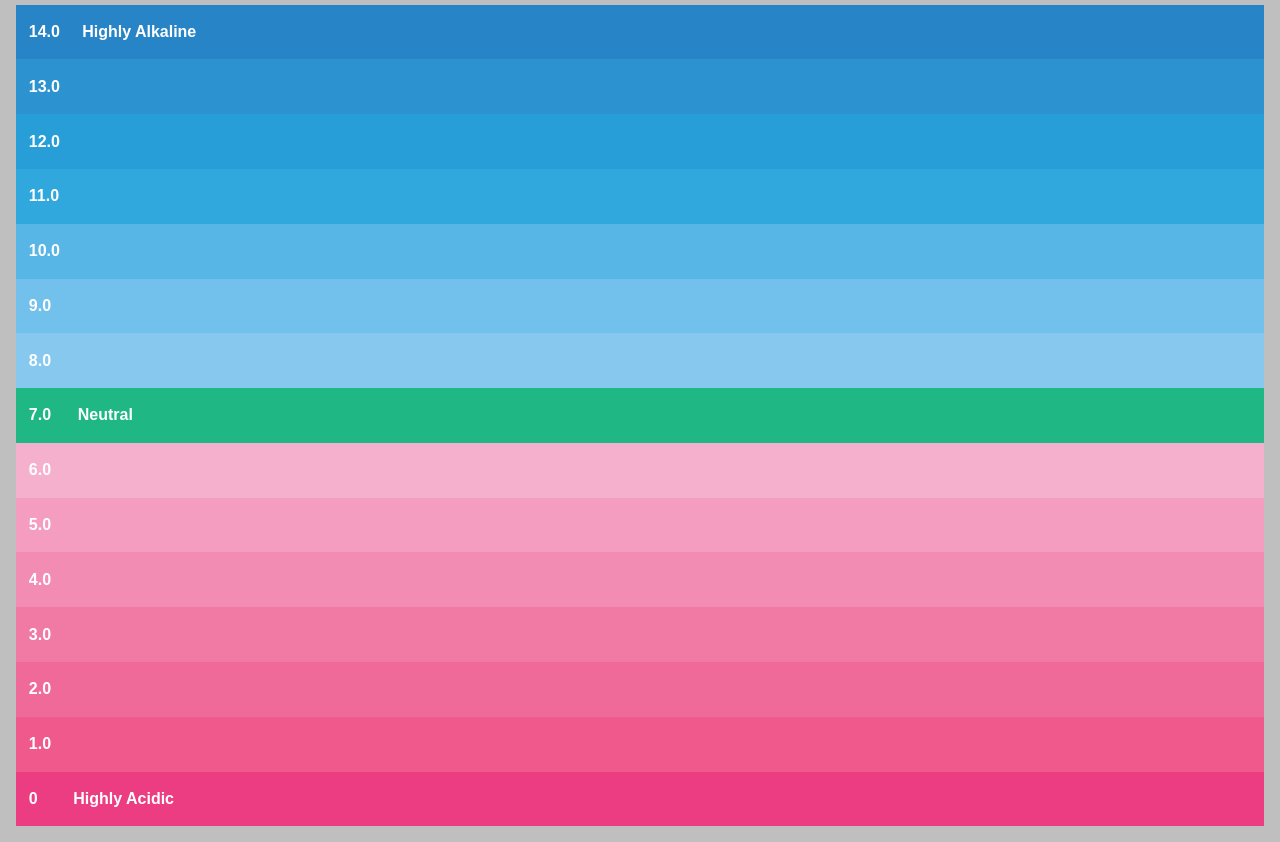
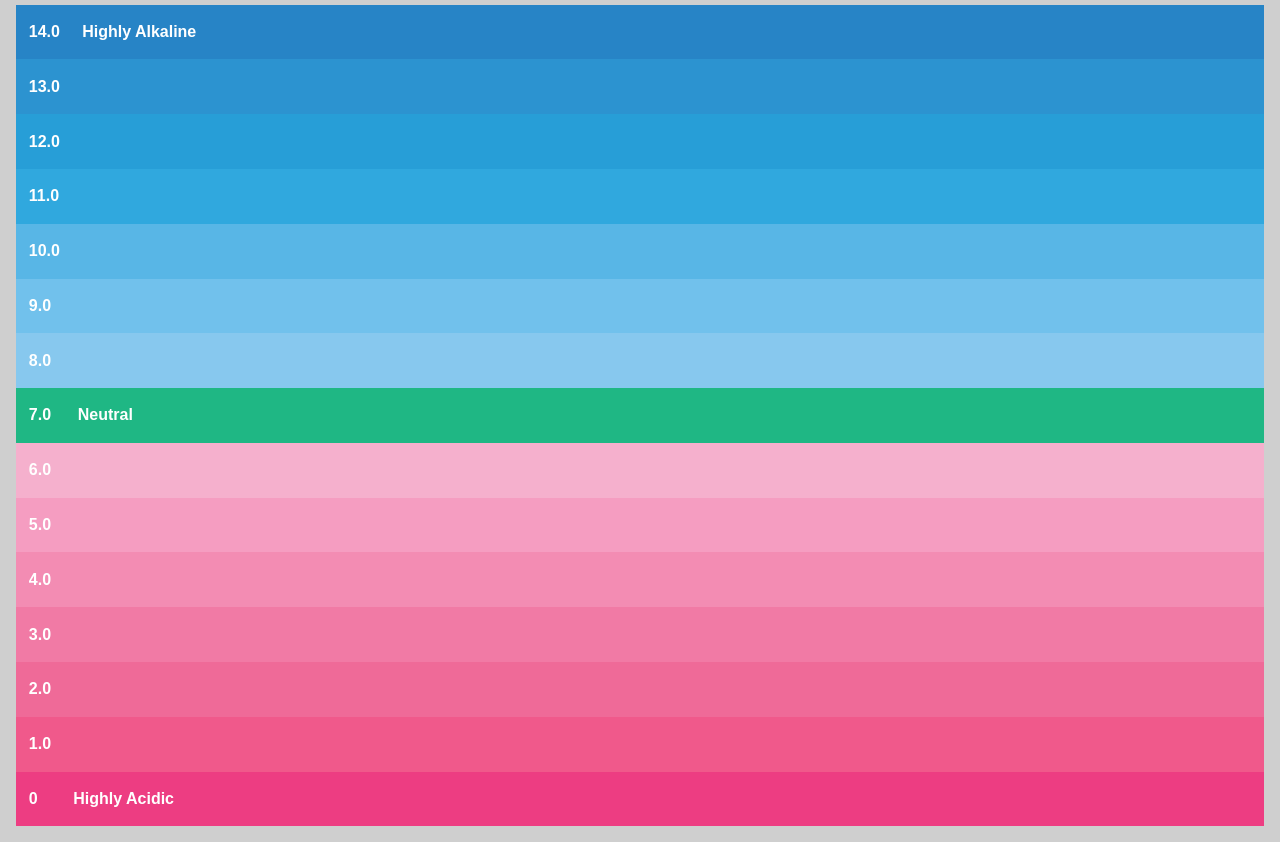
Before and after one commit to naeemrind/PH-Scale, a plain HTML site: page index.html in a window 1280 px wide. Shown: the part 82-924 px from the top of the page. Drawn offline with Linux system fonts and the light colour scheme.

Commit message:
Some CSS Changes

```diff
--- a/style.css
+++ b/style.css
@@ -5,7 +5,7 @@
 }
 
 body {
-    background-color: #bfbfc0;
+    background-color: #cfcfcf;
     font-family: sans-serif;
     margin: 1rem;
 }
```
Also changed, not shown: index.html (+1 -1 lines).
